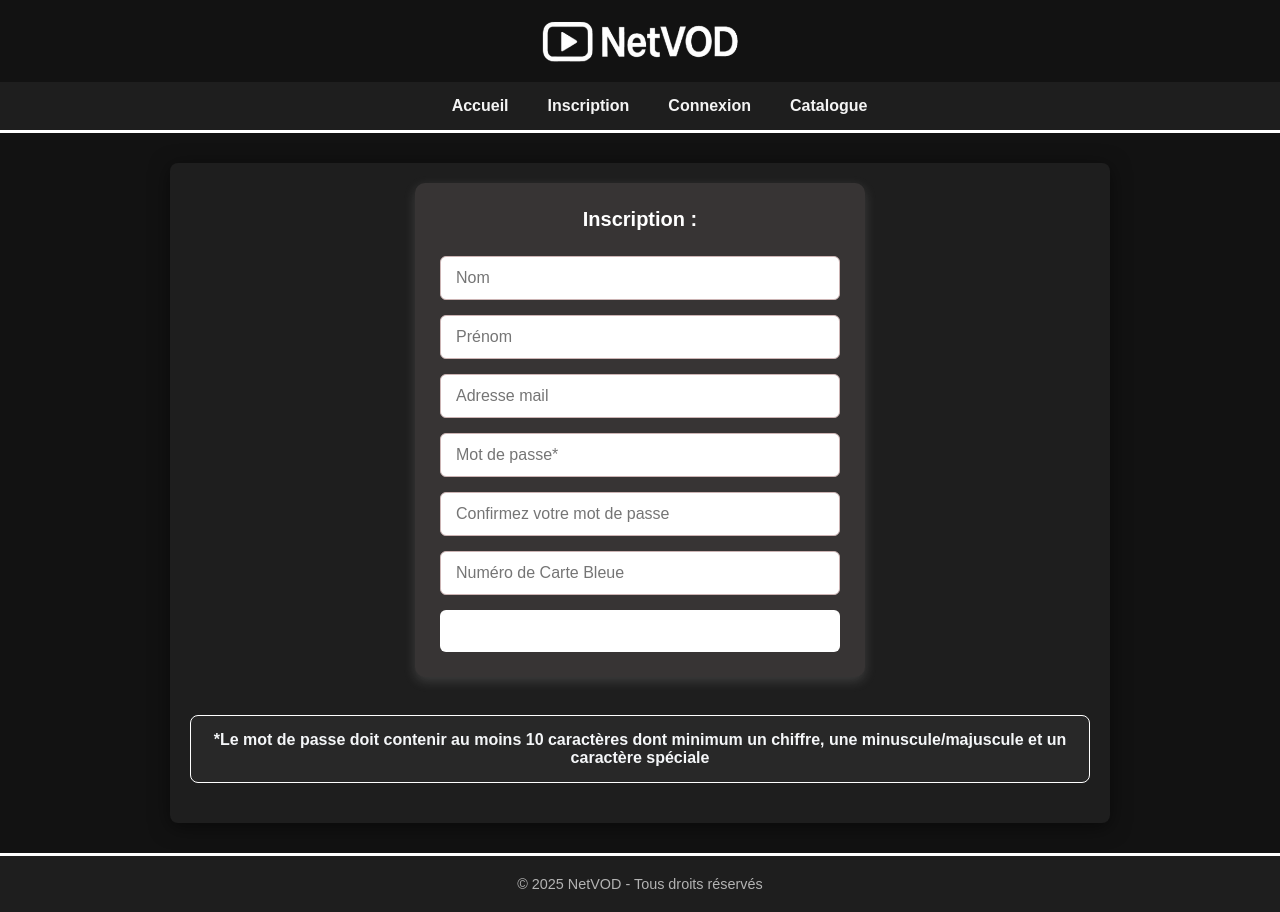
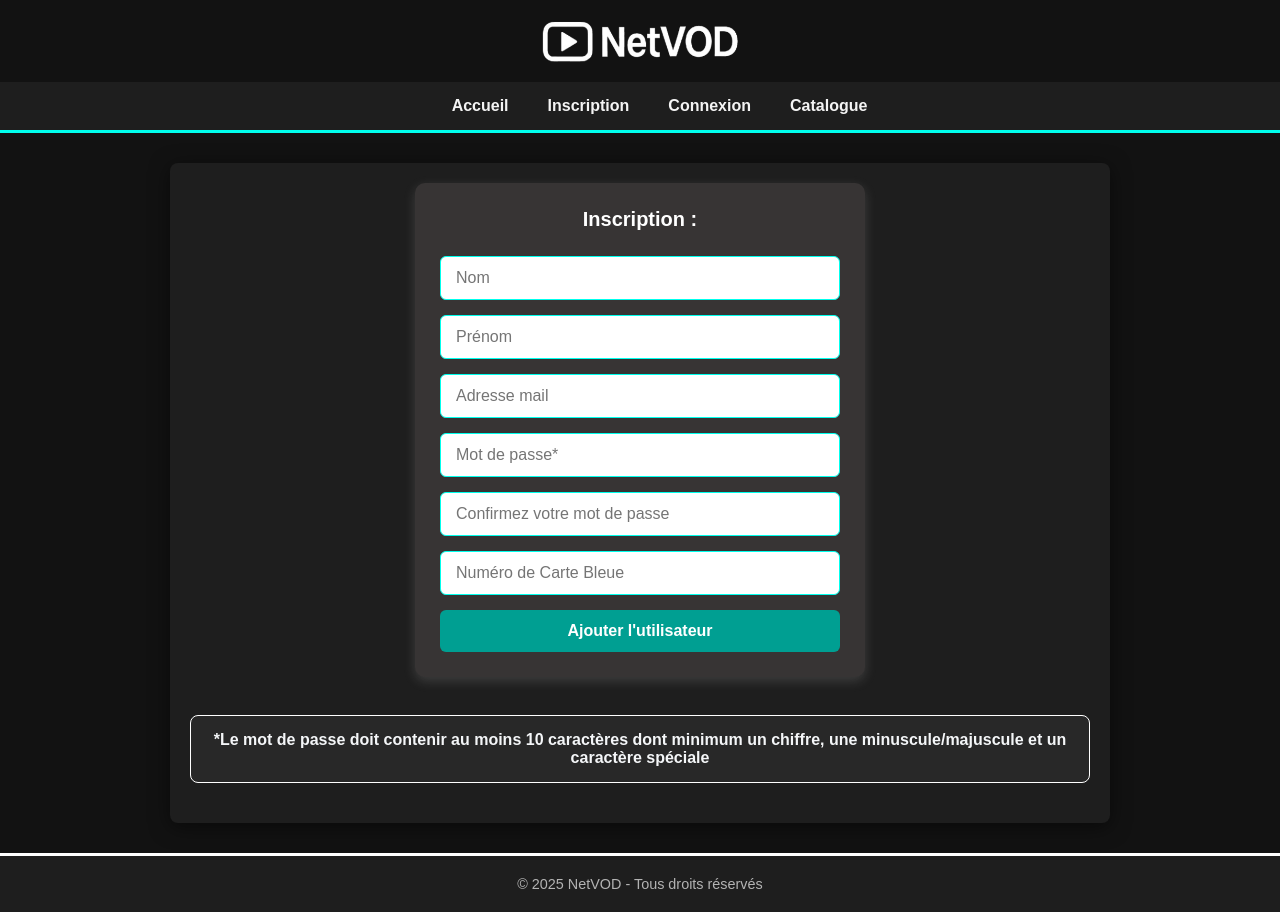
Before and after one commit to Jordan-Vigneulle/NetVOD, a PHP site: page /?action=add-user in a window 1280 px wide. Run offline with PHP 8.4, Linux system fonts and the light colour scheme.

Commit message:
changement de style (on passe du rouge au turquoise)

```diff
--- a/src/style/css/style.css
+++ b/src/style/css/style.css
@@ -1,7 +1,7 @@
 body {
     font-family: 'Arial', sans-serif;
     background-color: #121212;
-    color: #f4f6f8;
+    color: #00FFED;
     margin: 0;
     padding: 0;
     display: flex;
@@ -11,7 +11,7 @@
 
 header h1 {
     text-align: center;
-    color: #ffffff;
+    color: #00FFED;
     margin: 20px 0 10px;
 }
 
@@ -23,7 +23,7 @@
     background-color: #1e1e1e;
     padding: 15px;
     margin: 0;
-    border-bottom: 3px solid #ffffff;
+    border-bottom: 3px solid #00FFED;
 }
 
 nav li a {
@@ -36,8 +36,8 @@
 }
 
 nav li a:hover {
-    background-color: #ffffff;
-    color: #fff;
+    background-color: #00FFED;
+    color: #00FFED;
 }
 
 main {
@@ -49,7 +49,7 @@
     background: #1e1e1e;
     box-shadow: 0 4px 20px rgba(0, 0, 0, 0.5);
     border-radius: 8px;
-    color: #f4f6f8;
+    color: #00FFED
 }
 
 footer {
@@ -58,9 +58,9 @@
     align-items: center;
     gap: 20px;
     background-color: #1e1e1e;
-    color: #f4f4f4;
+    color: #00FFED;
     padding: 20px 0;
-    border-top: 3px solid #ffffff;
+    border-top: 3px solid #00FFED;
     flex-wrap: wrap;
     margin-top: auto;
 }
@@ -69,7 +69,7 @@
     display: flex;
     flex-direction: column;
     gap: 15px;
-    color: #fff;
+    color: #00FFED;
     background-color: #373434;
     padding: 25px;
     border-radius: 10px;
@@ -92,7 +92,7 @@
 form input[type="text"],
 form input[type="file"] {
     padding: 12px 15px;
-    border: 1px solid #ccb4b4;
+    border: 1px solid #00FFED;
     border-radius: 6px;
     font-size: 16px;
     transition: border-color 0.2s;
@@ -102,17 +102,17 @@
 form input[type="password"]:focus,
 form input[type="text"]:focus,
 form input[type="file"]:focus {
-    border-color: #ffffff;
+    border-color: #00FFED;
     outline: none;
-    box-shadow: 0 0 5px rgba(255, 16, 10, 0.5);
+    box-shadow: 0 0 5px #00FFED;
 }
 
 form input[type="submit"],
 form button,
 
 .btn-view-playlist {
-    background-color: #ffffff;
-    color: #fff;
+    background-color: #009f92;
+    color: #ffffff;
     padding: 12px;
     font-size: 16px;
     font-weight: bold;
@@ -130,8 +130,8 @@
 }
 
 .btn-delete-playlist {
-    background-color: #ffffff;
-    color: #fff;
+    background-color: #009f92;
+    color: #ffffff;
     padding: 12px;
     font-size: 16px;
     font-weight: bold;
```
